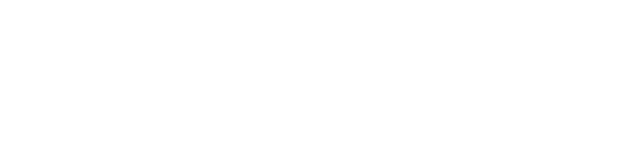
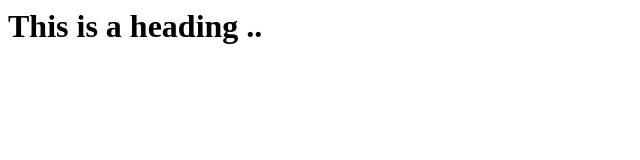
Before and after one commit to Jawaher96/SshRemoteRepo, a plain HTML site: page index.html in a window 1280 px wide. Shown: the whole page, without its empty margins (0-640 px from the left). Drawn offline with Linux system fonts and the light colour scheme.

Commit message:
added heading tag

```diff
--- a/index.html
+++ b/index.html
@@ -1,5 +1,7 @@
 <html>
 <head></head>
-<body></body>
+<body>
+  <h1>This is a heading ..</h1>
+  </body>
 
 </html>
```
